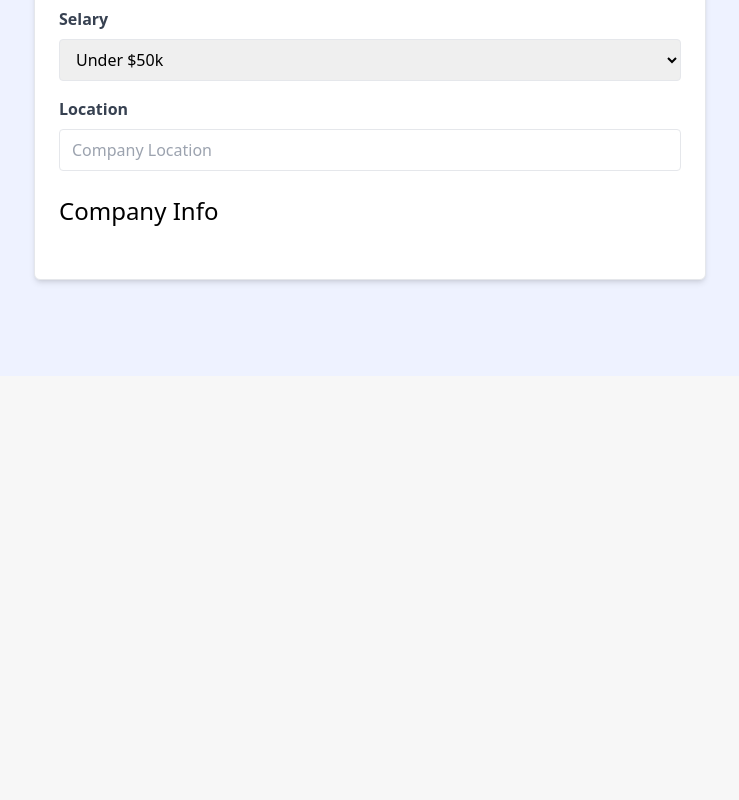
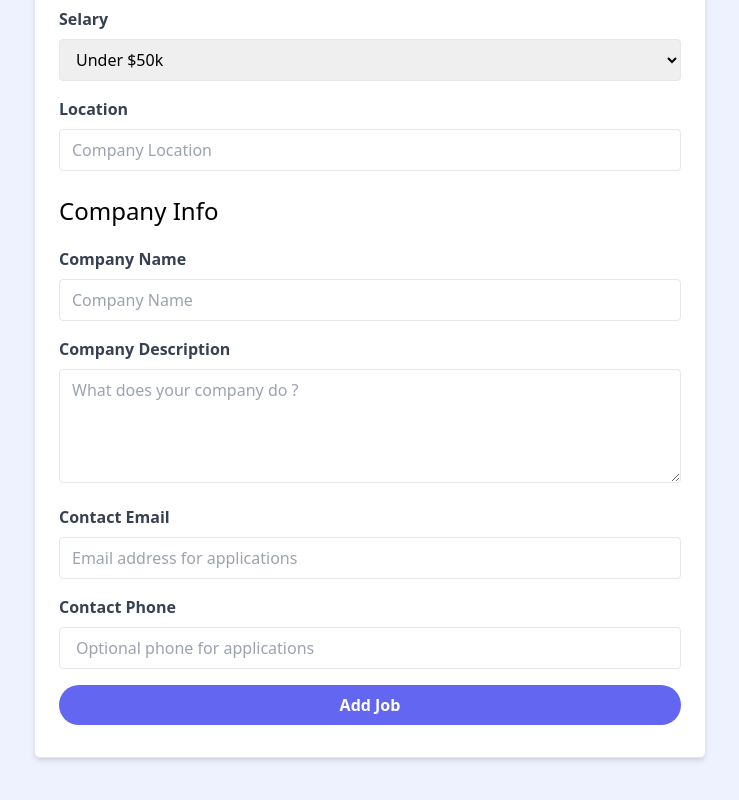
Before and after one commit to Aboobarkarm/job-listings, a Next.js app: page /add-job in a window 1280 px wide. Shown: the part 506-1306 px from the top of the page, without its empty margins (270-1009 px from the left). Before the commit the page ends 882 px from the top, so only its background shows below. Built offline with nearby package versions, Linux system fonts and the light colour scheme.

Commit message:
working on add job file

```diff
--- a/app/add-job/page.jsx
+++ b/app/add-job/page.jsx
@@ -14,7 +14,8 @@ export default function AddJob() {
                 Job Type
               </label>
               <select
-              name="type" id="type"
+              name="type"
+               id="type"
               className='border rounded w-full py-2 px-3'
               required
               >
@@ -97,10 +98,71 @@ export default function AddJob() {
             <h3 className='text-2xl mb-5'>Company Info</h3>
             <div className='mb-4'>
               <label
-              htmlFor="company_description"
+              htmlFor="company"
               className='block text-gray-700 font-bold mb-2'
               >
+                Company Name
               </label>
+              <input
+               type="text"
+               id='company'
+               name='company'
+               placeholder='Company Name'
+               required
+               className='w-full py-2 px-3 border rounded'
+               />
+            </div>
+            <div className='mb-4'>
+              <label
+               htmlFor="company_decription"
+               className='block text-gray-700 font-bold mb-2'
+              >
+                Company Description
+              </label>
+              <textarea
+              name="company_description"
+               id="company_description"
+               rows='4'
+               placeholder='What does your company do ?'
+               className='w-full py-2 px-3 border rounded'
+               >
+               </textarea>
+            </div>
+            <div className='mb-4'>
+              <label
+               htmlFor="contact_email"
+               className='block text-gray-700 font-bold mb-2'
+              >
+                Contact Email
+              </label>
+              <input
+              type="email"
+              id='contact_email'
+              name='contact_email'
+              placeholder='Email address for applications'
+              required
+              className='w-full py-2 px-3 border rounded'
+               />
+            </div>
+            <div className='mb-4'>
+            <label
+            htmlFor="contact_phone"
+            className='block text-gray-700 font-bold mb-2'
+            >
+            Contact Phone
+            </label>
+            <input
+             type="tel"
+             id='contact_phone'
+             name='contact_phone'
+             placeholder='Optional phone for applications'
+             className='w-full py-2 px-4 border rounded'
+             />
+            </div>
+            <div>
+              <button type='summit' className='bg-indigo-500 hover:bg-indigo-600 text-white font-bold py-2 px-4 rounded-full w-full'>
+                Add Job
+              </button>
             </div>
           </form>
         </div>
```
